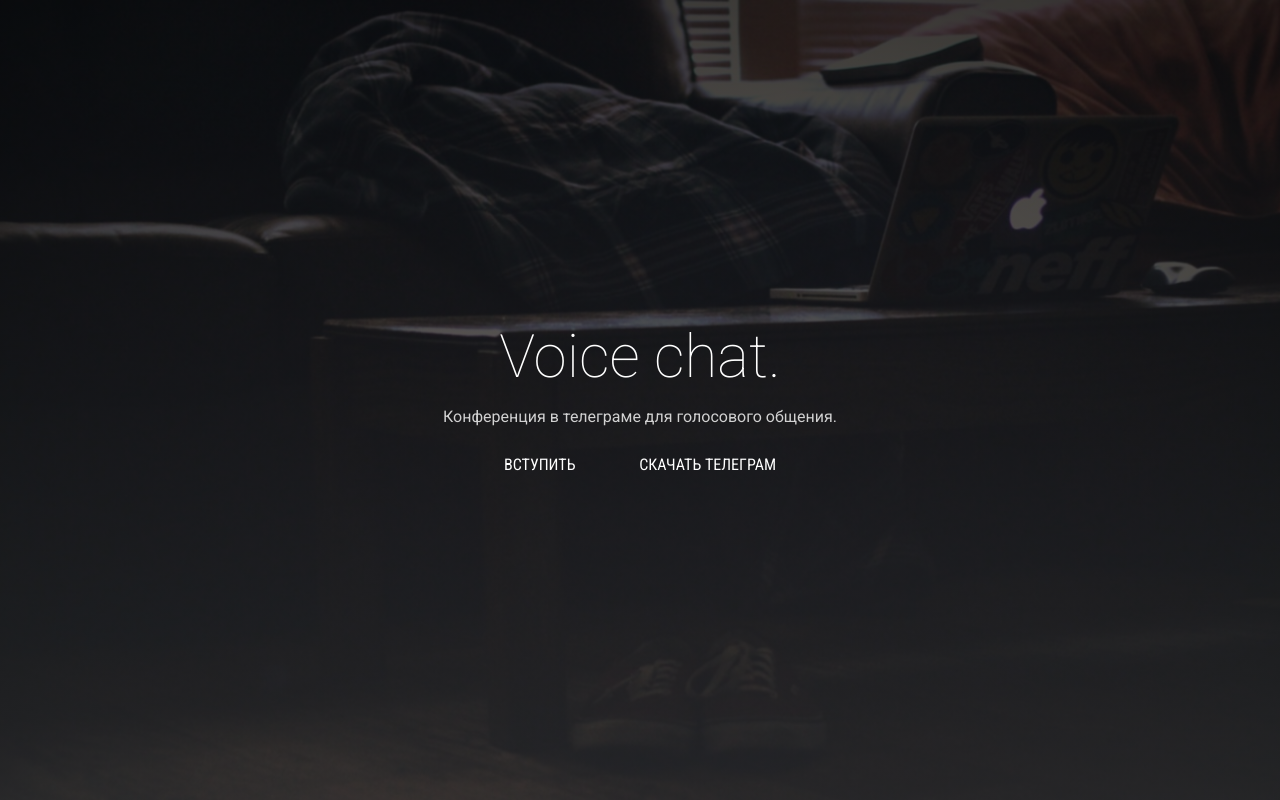
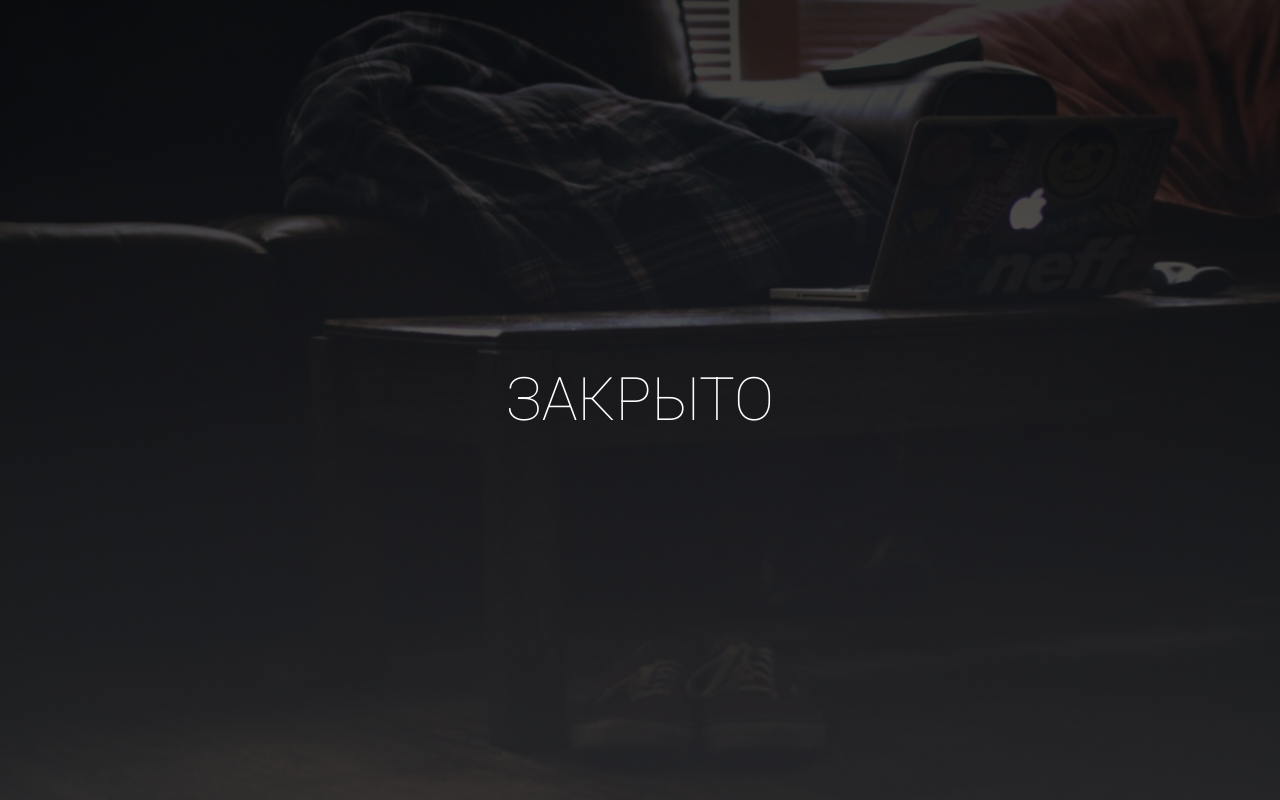
Before and after one commit to HoholTea/HoholTea.github.io, a plain HTML site: page index.html in a window 1280 px wide. Drawn offline with Linux system fonts and the light colour scheme.

Commit message:
Update index.html

```diff
--- a/index.html
+++ b/index.html
@@ -39,15 +39,8 @@
     </noscript>
     <div class="vid-ol"></div>
     <div class="🐛">
-        <h1 class="♥">Voice chat.</h1>
-        <p class="about">Конференция в телеграме для голосового общения.</p>
-        <ul class="🐓">
-            <a href="https://telegram.me/joinchat/073f7ca501be98ae05ad91bc92f9d2b4">вступить
-                    <paper-ripple fit></paper-ripple>
-            </a>
-            <a href="https://telegram.org">скачать телеграм
-                    <paper-ripple fit></paper-ripple>
-            </a>
+        <h1 class="♥">ЗАКРЫТО</h1>
+
         </ul>
     </div>
     <script src="js/index.js"></script>
```
